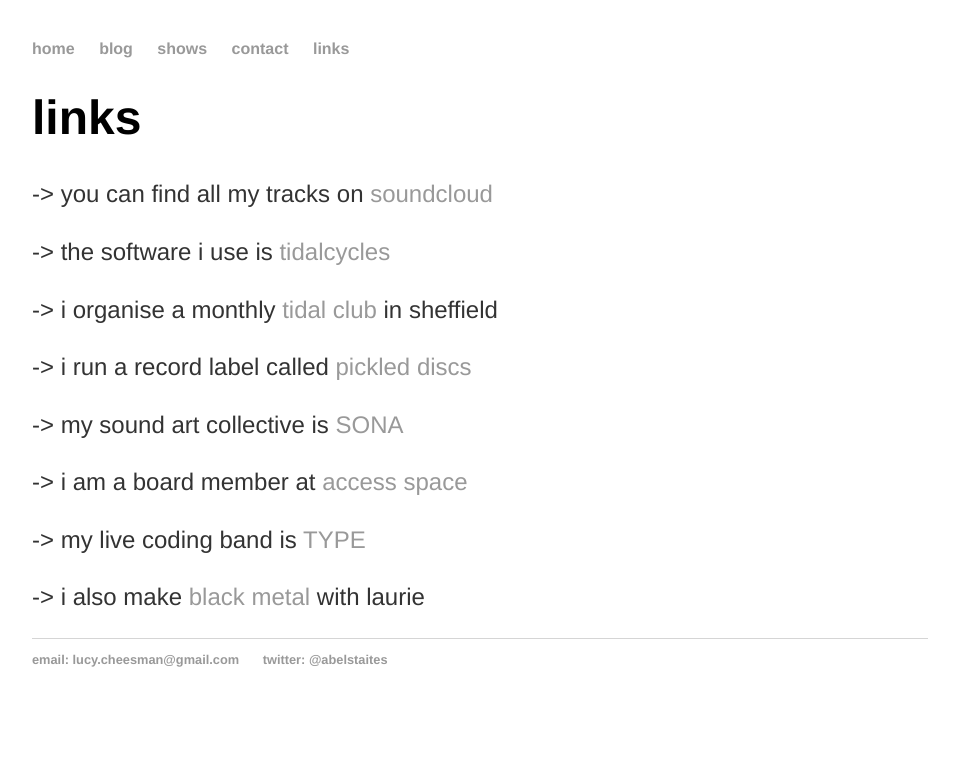
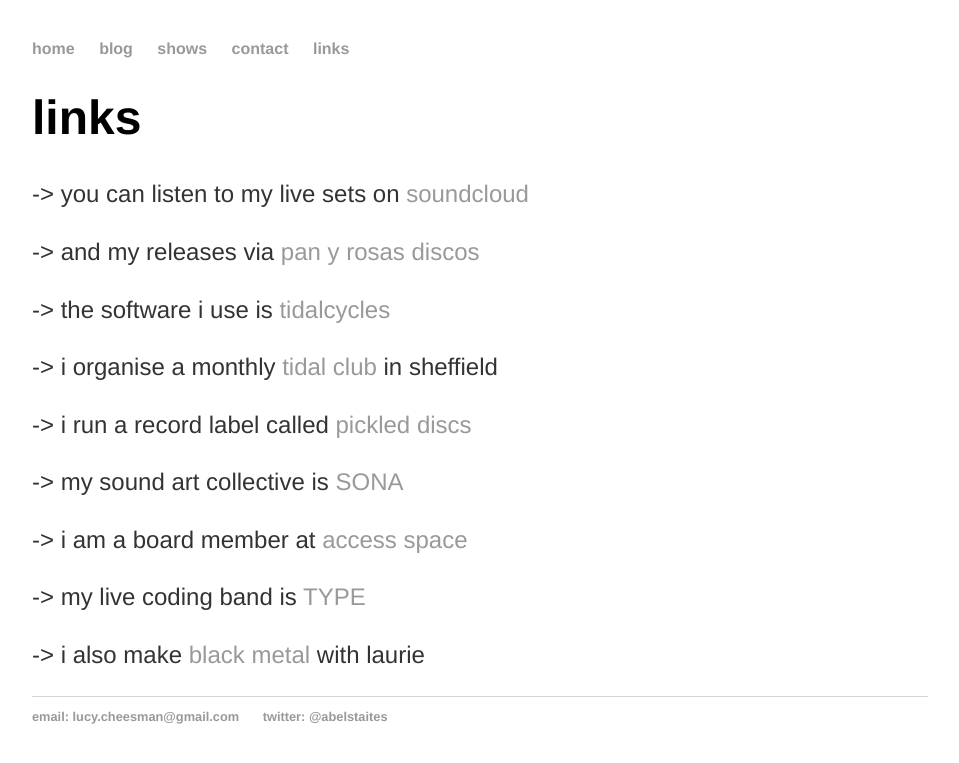
Before and after one commit to heavy-lifting/heavy-lifting.github.io, a Jekyll site: the page built from links.html, in a window 1280 px wide. Shown: the top 763 px of the page, without its empty margins (160-1119 px from the left). Built offline with Jekyll 4.4.1, drawn with Linux system fonts in a browser that asks for light colours.

Commit message:
Update links.html

```diff
--- a/links.html
+++ b/links.html
@@ -5,7 +5,8 @@
 
 <div class="links">
 	<h1>links</h1>
-  	<p>-> you can find all my tracks on <a href="https://soundcloud.com/hl6" target="_blank">soundcloud</a></p>
+  	<p>-> you can listen to my live sets on <a href="https://soundcloud.com/hl6" target="_blank">soundcloud</a></p>
+	<p>-> and my releases via <a href="http://www.panyrosasdiscos.net/heavy-lifting/" target="_blank">pan y rosas discos</a></p>
   	<p>-> the software i use is <a href="http://tidalcycles.org/" target="_blank">tidalcycles</a></p>
 	<p>-> i organise a monthly <a href="https://tidalclub.github.io/" target="_blank">tidal club</a> in sheffield</p>
 	<p>-> i run a record label called <a href="https://pickleddiscs.wordpress.com/" target="_blank">pickled discs</a></p>
```
